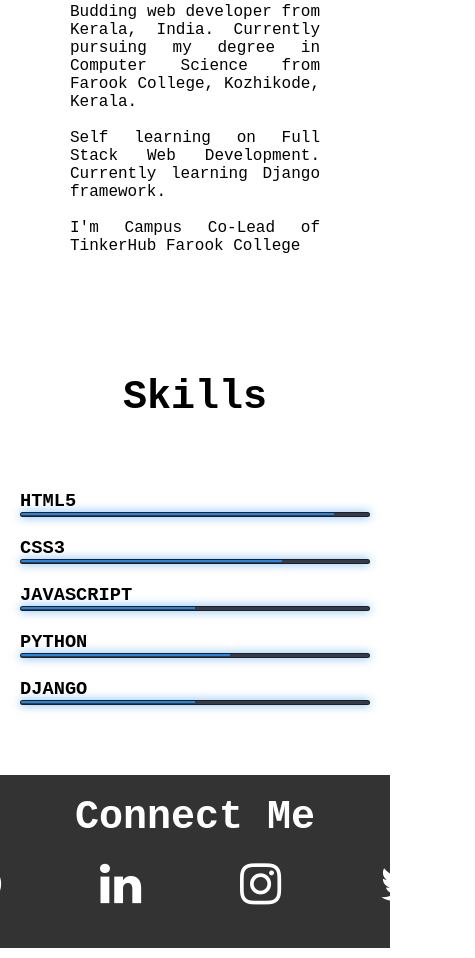
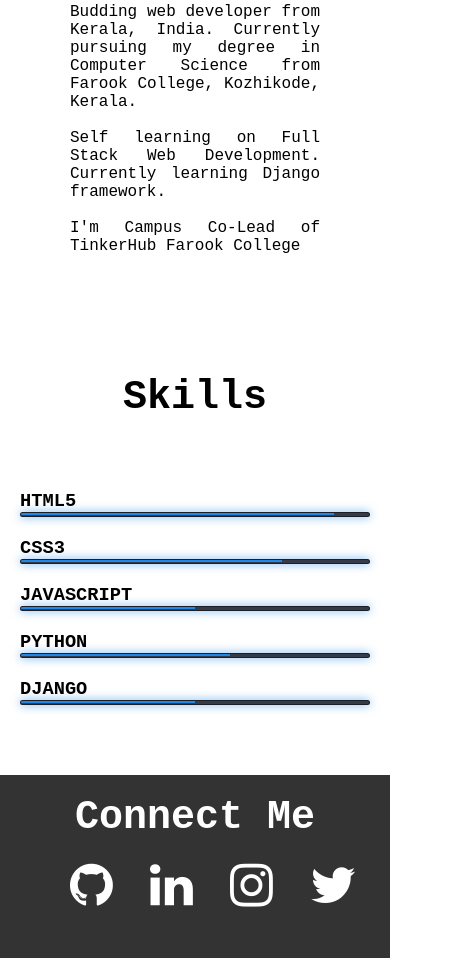
Before and after one commit to UnnikrishnanNP/my-portfolio, a plain HTML site: page index.html in a window 390 px wide. Shown: the part 1078-2036 px from the top of the page, 475 px wide, since content can reach past the window. Drawn offline with Linux system fonts and the light colour scheme; a web font is replaced by a local one.

Commit message:
responsive pages update

```diff
--- a/css/connect-me-section-styles.css
+++ b/css/connect-me-section-styles.css
@@ -13,8 +13,9 @@
     display: flex;
 }
 .social-media ul li{
-    padding:20px 20px;
-    margin: 0 25px;
+    padding:20px;
+    margin: 0 15px;
+    font-size: 50px;
     cursor: pointer;
     transition: .5s;
 }
@@ -23,5 +24,5 @@
     color: white;
     position: relative;
     display: block;
-    width: 50px;
+    width: 10px;
 }
--- a/index.html
+++ b/index.html
@@ -15,7 +15,7 @@
     <link rel="stylesheet" href="css/skills-section-style.css">
     <link rel="stylesheet" href="css/connect-me-section-styles.css">
     <link rel="stylesheet" href="css/responsive-styles/tablet-size.css" media="screen and (max-width:800px)">
-    <link rel="stylesheet" href="css/responsive-styles/phone-size.css" media="screen and (maz-width:530px))">
+    <link rel="stylesheet" href="css/responsive-styles/phone-size.css" media="screen and (max-width:530px))">
 
     <!-- fonts -->
     <link rel="preconnect" href="https://fonts.googleapis.com">
@@ -92,10 +92,10 @@
         <h2 class="titles">Connect Me</h2>
         <div class="social-media">
             <ul>
-                <li><a href="https://github.com/UnnikrishnanNP" target="blank"><i class="fa fa-github fa-3x"></a></i></li>
-                <li><a href="https://www.linkedin.com/in/unnikrishnan-n-p-2a834a192/" target="blank"><i class="fa fa-linkedin fa-3x"></a></i></li>
-                <li><a href="https://www.instagram.com/___unnikrishnan___/" target="blank"><i class="fa fa-instagram fa-3x"></a></i></li>
-                <li><a href="https://twitter.com/UnnikrishnanNP5" target="blank"><i class="fa fa-twitter fa-3x"></a></i></li>
+                <li><a href="https://github.com/UnnikrishnanNP" target="blank"><i class="fa fa-github"></a></i></li>
+                <li><a href="https://www.linkedin.com/in/unnikrishnan-n-p-2a834a192/" target="blank"><i class="fa fa-linkedin"></a></i></li>
+                <li><a href="https://www.instagram.com/___unnikrishnan___/" target="blank"><i class="fa fa-instagram "></a></i></li>
+                <li><a href="https://twitter.com/UnnikrishnanNP5" target="blank"><i class="fa fa-twitter"></a></i></li>
             </ul>
         </div>
     </section>
```
Also changed, not shown: css/responsive-styles/phone-size.css (+23 -0 lines), css/skills-section-style.css (line endings or trailing spaces).
